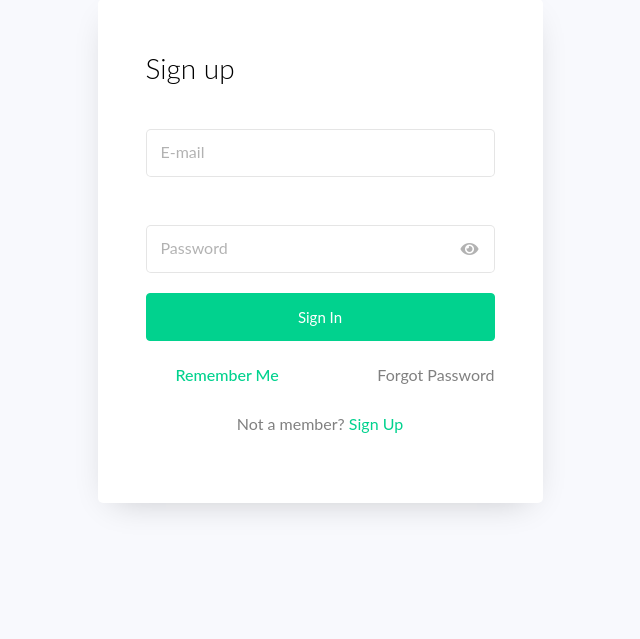
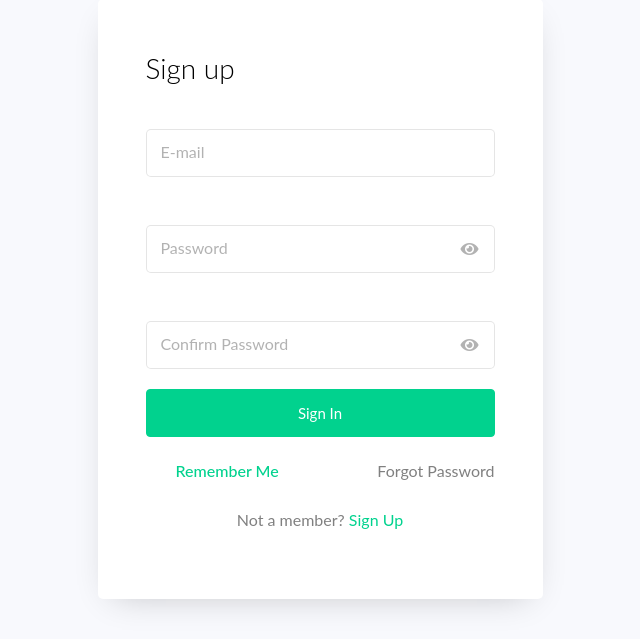
Before and after one commit to JustAPyro/TheBurnTracker, a Flask app: template templates/auth/sign_up.html in a window 1280 px wide. Shown: the part 113-752 px from the top of the page, without its empty margins (320-960 px from the left). Before the commit the page ends 625 px from the top, so only its background shows below. Run offline with Flask 3, Linux system fonts and the light colour scheme; the template is opened without the code that fills it, so the values that code supplies are empty; some libraries are stand-ins or nearby versions.

Commit message:
Completed work on the sign in pages and started building backend

```diff
--- a/application.py
+++ b/application.py
@@ -1,4 +1,4 @@
-from flask import Flask, render_template, redirect, url_for
+from flask import Flask, request, render_template, redirect, url_for
 from database import db
 
 app = Flask(__name__)
@@ -10,3 +10,25 @@ def home():
 @app.route('/sign-in.html')
 def sign_in_page():
     return render_template('auth/sign_in.html')
+
+@app.route('/sign-up.html', methods=['GET', 'POST'])
+def sign_up_page():
+    if request.method == 'POST':
+        # Collect data from the input fields
+        email = request.form.get('email').strip().lower()
+        password = request.form.get('password')
+        password_confirm = request.form.get('password_confirm')
+
+        if db.session.query(User).filter_by(email=email).first():
+            print("ERROR: Tried to create user with existing email.")
+        if password != password_confirm:
+            print("ERROR: Tried to create account with mismatched password and password_confirm")
+            # TODO: Throw error "Password doesn't match password confirmation"
+
+
+
+
+        user.last_login = datetime.datetime.now().astimezone()
+        db.session.commit()
+
+    return render_template('auth/sign_up.html')
--- a/templates/auth/sign_in.html
+++ b/templates/auth/sign_in.html
@@ -32,6 +32,6 @@
       </div>
     </div>
   </form>
-  <p class="text-center">Not a member? <a data-toggle="tab" href="#signup">Sign Up</a></p>
+  <p class="text-center">Not a member? <a data-toggle="tab" href="{{url_for('sign_up_page')}}">Sign Up</a></p>
 </div>
 {% endblock %}
--- a/templates/auth/sign_up.html
+++ b/templates/auth/sign_up.html
@@ -18,6 +18,11 @@
       <label class="form-control-placeholder" for="password">Password</label>
       <span toggle="#password-field" class="fa fa-fw fa-eye field-icon toggle-password"></span>
     </div>
+    <div class="form-group mt-5">
+      <input id="password-confirm-field" type="password" name="password_confirm" class="form-control" required>
+      <label class="form-control-placeholder" for="password">Confirm Password</label>
+      <span toggle="#password-confirm-field" class="fa fa-fw fa-eye field-icon toggle-password"></span>
+    </div>
     <div class="form-group">
       <button type="submit" class="form-control btn btn-primary rounded submit px-3">Sign In</button>
     </div>
@@ -33,6 +38,6 @@
       </div>
     </div>
   </form>
-  <p class="text-center">Not a member? <a data-toggle="tab" href="#signup">Sign Up</a></p>
+  <p class="text-center">Not a member? <a data-toggle="tab" href="{{url_for('sign_up_page')}}">Sign Up</a></p>
 </div>
 {% endblock %}
```
